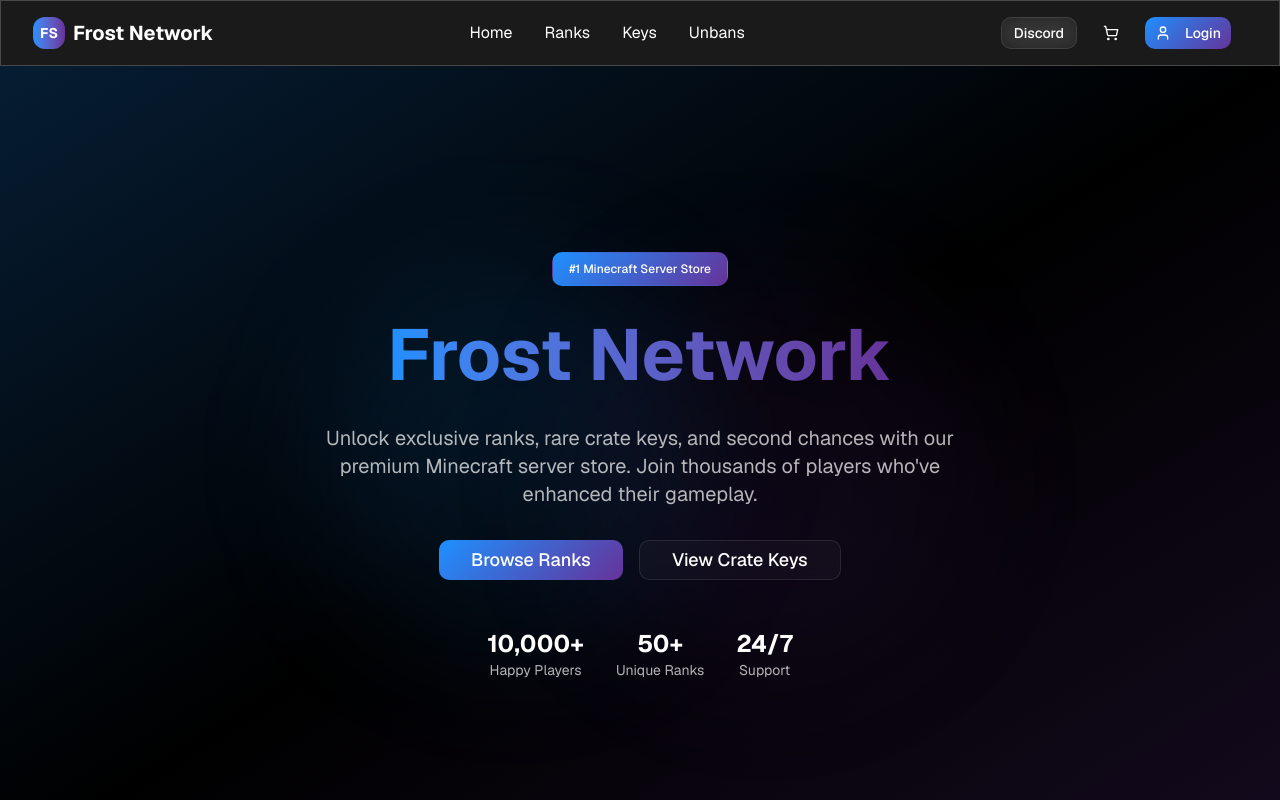
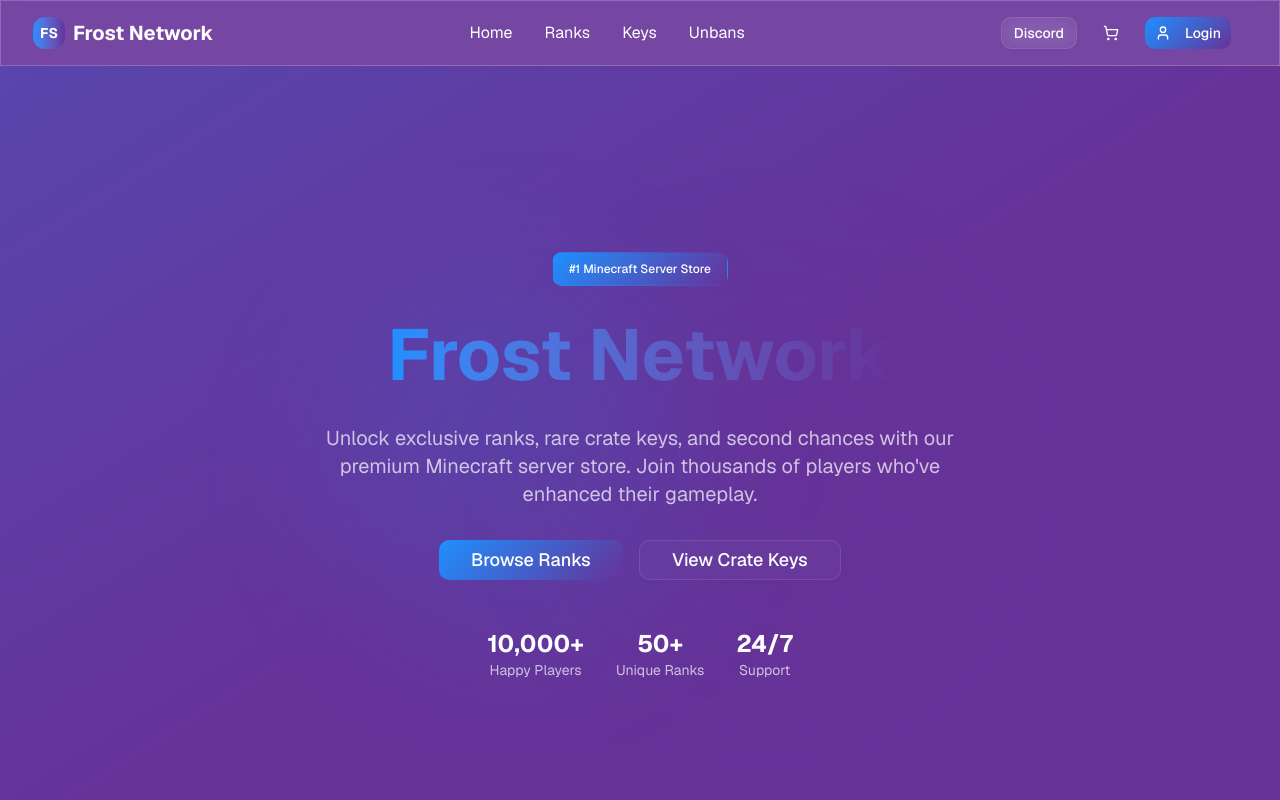
Before and after one commit to kingtr4vs/Webstore-V2, a Next.js app: page / in a window 1280 px wide. Shown: the top 800 px of the page. Built offline with nearby package versions, Linux system fonts and the light colour scheme.

Commit message:
Modify color tokens for dark theme
Updated color tokens for dark gaming theme with glassmorphism.

```diff
--- a/app/globals.css
+++ b/app/globals.css
@@ -5,22 +5,22 @@
 
 :root {
   /* Updated color tokens for dark gaming theme with glassmorphism */
-  --background: #000000;
-  --foreground: #ffffff;
+  --background: #663399;
+  --foreground: #1e90ff;
   --card: rgba(255, 255, 255, 0.1);
-  --card-foreground: #ffffff;
+  --card-foreground: #1e90ff;
   --popover: rgba(255, 255, 255, 0.15);
-  --popover-foreground: #ffffff;
+  --popover-foreground: #1e90ff;
   --primary: #1e90ff;
-  --primary-foreground: #ffffff;
+  --primary-foreground: #1e90ff;
   --secondary: #663399;
-  --secondary-foreground: #ffffff;
+  --secondary-foreground: #1e90ff;
   --muted: rgba(255, 255, 255, 0.05);
   --muted-foreground: rgba(255, 255, 255, 0.7);
   --accent: #9b59b6;
-  --accent-foreground: #ffffff;
+  --accent-foreground: #1e90ff;
   --destructive: #e63946;
-  --destructive-foreground: #ffffff;
+  --destructive-foreground: #1e90ff;
   --border: rgba(255, 255, 255, 0.2);
   --input: rgba(255, 255, 255, 0.1);
   --ring: rgba(30, 144, 255, 0.5);
@@ -31,33 +31,33 @@
   --chart-5: #4b0082;
   --radius: 0.75rem;
   --sidebar: rgba(0, 0, 0, 0.8);
-  --sidebar-foreground: #ffffff;
+  --sidebar-foreground: #1e90ff;
   --sidebar-primary: #1e90ff;
-  --sidebar-primary-foreground: #ffffff;
+  --sidebar-primary-foreground: #1e90ff;
   --sidebar-accent: #663399;
-  --sidebar-accent-foreground: #ffffff;
+  --sidebar-accent-foreground: #1e90ff;
   --sidebar-border: rgba(255, 255, 255, 0.2);
   --sidebar-ring: rgba(30, 144, 255, 0.5);
 }
 
 .dark {
   /* Dark mode tokens remain the same since we're using dark theme by default */
-  --background: #000000;
-  --foreground: #ffffff;
+  --background: #663399;
+  --foreground: #1e90ff;
   --card: rgba(255, 255, 255, 0.1);
-  --card-foreground: #ffffff;
+  --card-foreground: #1e90ff;
   --popover: rgba(255, 255, 255, 0.15);
-  --popover-foreground: #ffffff;
+  --popover-foreground: #1e90ff;
   --primary: #1e90ff;
-  --primary-foreground: #ffffff;
+  --primary-foreground: #1e90ff;
   --secondary: #663399;
-  --secondary-foreground: #ffffff;
+  --secondary-foreground: #1e90ff;
   --muted: rgba(255, 255, 255, 0.05);
   --muted-foreground: rgba(255, 255, 255, 0.7);
   --accent: #9b59b6;
-  --accent-foreground: #ffffff;
+  --accent-foreground: #1e90ff;
   --destructive: #e63946;
-  --destructive-foreground: #ffffff;
+  --destructive-foreground: #1e90ff;
   --border: rgba(255, 255, 255, 0.2);
   --input: rgba(255, 255, 255, 0.1);
   --ring: rgba(30, 144, 255, 0.5);
@@ -67,11 +67,11 @@
   --chart-4: #00cfff;
   --chart-5: #4b0082;
   --sidebar: rgba(0, 0, 0, 0.8);
-  --sidebar-foreground: #ffffff;
+  --sidebar-foreground: #1e90ff;
   --sidebar-primary: #1e90ff;
-  --sidebar-primary-foreground: #ffffff;
+  --sidebar-primary-foreground: #1e90ff;
   --sidebar-accent: #663399;
-  --sidebar-accent-foreground: #ffffff;
+  --sidebar-accent-foreground: #1e90ff;
   --sidebar-border: rgba(255, 255, 255, 0.2);
   --sidebar-ring: rgba(30, 144, 255, 0.5);
 }
```
